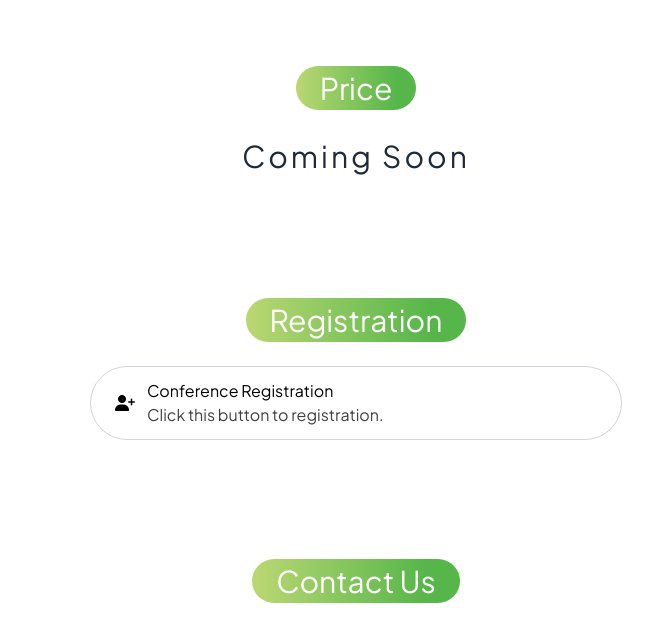
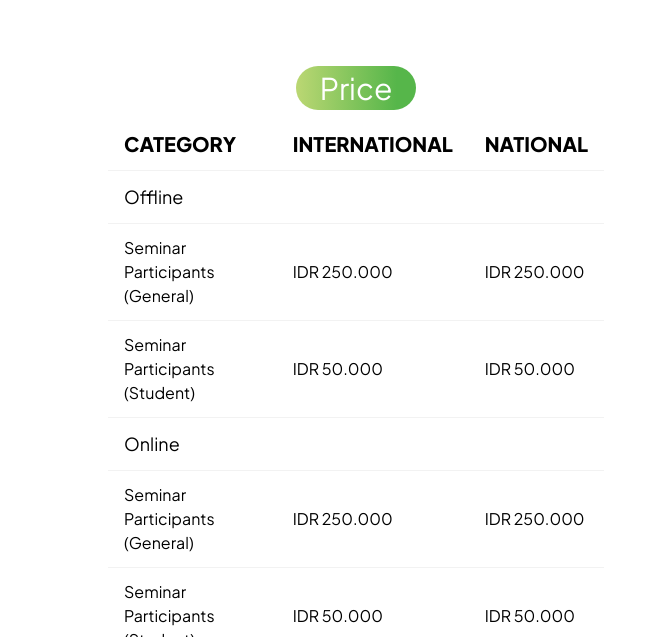
Before and after one commit to afadillahazka/ncafa-2024, an Astro site: page /conference in a window 1280 px wide. Shown: the part 2530-3167 px from the top of the page, without its empty margins (284-956 px from the left). Built offline with nearby package versions, Linux system fonts and the light colour scheme; Astro itself is replaced by a stand-in of ours.

Commit message:
fix #25d conference price

```diff
--- a/src/components/PriceSeminar.astro
+++ b/src/components/PriceSeminar.astro
@@ -14,28 +14,28 @@
           <td class="text-lg text-bold text-black text-bold">Offline</td>
       </tr>
       <tr>
-        <td class="text-base">Presenter + Conference</td>
-        <td class="text-base">USD 48 / IDR 750.000</td>
-        <td class="text-base">USD 32 / IDR 500.000</td>
+        <td class="text-base">Seminar Participants (General)</td>
+        <td class="text-base">IDR 250.000</td>
+        <td class="text-base">IDR 250.000</td>
       </tr>
       <tr>
-        <td class="text-base">Additional Articles</td>
-        <td class="text-base">USD 35 / IDR 550.000</td>
-        <td class="text-base">USD 23 / IDR 350.000</td>
+        <td class="text-base">Seminar Participants (Student)</td>
+        <td class="text-base">IDR 50.000</td>
+        <td class="text-base">IDR 50.000</td>
       </tr>
       <!-- Online -->
       <tr>
           <td class="text-lg text-bold text-black text-bold">Online</td>
       </tr>
       <tr>
-        <td class="text-base">Presenter + Conference</td>
-        <td class="text-base">USD 39 / IDR 600.000</td>
-        <td class="text-base">USD 26 / IDR 400.000</td>
+        <td class="text-base">Seminar Participants (General)</td>
+        <td class="text-base">IDR 250.000</td>
+        <td class="text-base">IDR 250.000</td>
       </tr>
       <tr>
-        <td class="text-base">Additional Articles</td>
-        <td class="text-base">USD 29 / IDR 450.000</td>
-        <td class="text-base">USD 16 / IDR 250.000</td>
+        <td class="text-base">Seminar Participants (Student)</td>
+        <td class="text-base">IDR 50.000</td>
+        <td class="text-base">IDR 50.000</td>
       </tr>
     </tbody>
   </table>
--- a/src/pages/conference.astro
+++ b/src/pages/conference.astro
@@ -41,9 +41,7 @@ import HeadingMini from "../components/HeadingMini.astro";
 	</Container>
 	<Container>
 		<Heading2 text="Price" />
-		<HeadingJumbo
-			text="Coming Soon"
-		/>
+		<PriceSeminar/>
 	</Container>
 	<Container>
 		<Heading2 text="Registration" />
```
